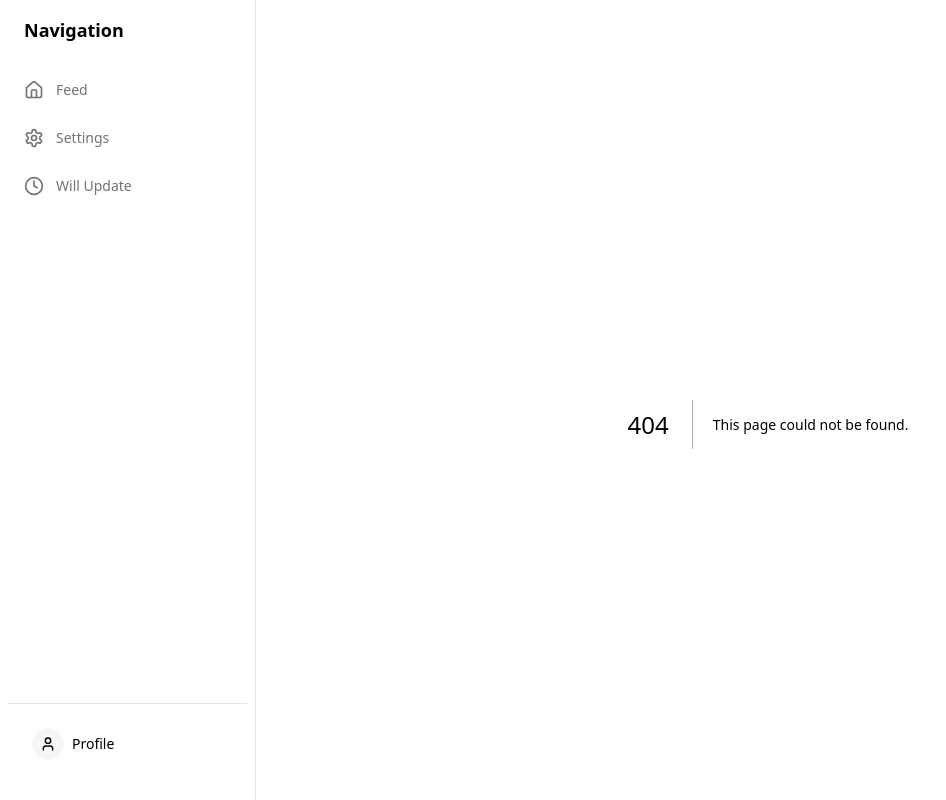
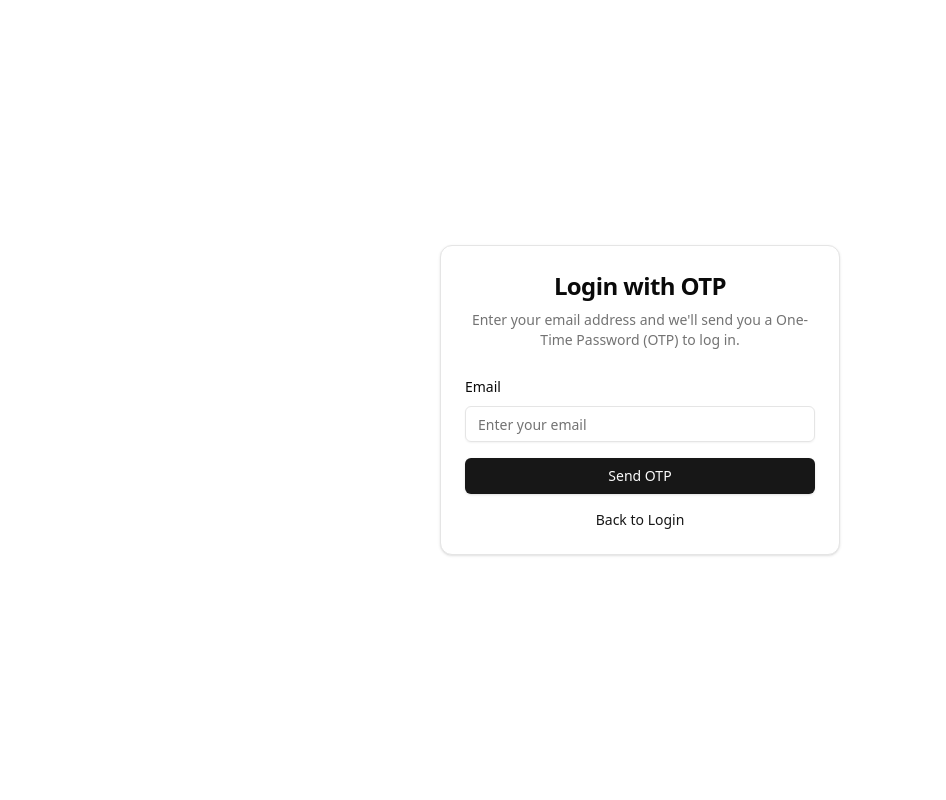
Before and after one commit to ericvu43/Social_Media_Frontend, a Next.js app: page /otp-login in a window 1280 px wide. Before the commit this address had no page. Shown: the whole page, without its empty margins (0-946 px from the left). Built offline with nearby package versions, Linux system fonts and the light colour scheme.

Commit message:
finished OTP and feed

```diff
--- a/src/app/feed/page.tsx
+++ b/src/app/feed/page.tsx
@@ -1,10 +1,49 @@
-import { Metadata } from "next";
+"use client";
 
-export const metadata: Metadata = {
-  title: "Feed",
-  description: "Your personalized feed",
+import React, { useEffect, useState } from "react";
+import { useRouter } from "next/navigation";
+import { Button } from "@/components/ui/button";
+import { Card } from "@/components/ui/card";
+
+const FeedPage = () => {
+  const router = useRouter();
+  const [isClient, setIsClient] = useState(false);
+
+  return (
+    <div className="container mx-auto px-4 py-8">
+      <div className="flex flex-col items-center text-center space-y-6">
+        <h1 className="text-4xl font-bold">Your Feed</h1>
+        <p className="text-lg text-muted-foreground">
+          Stay updated with the latest posts from your community.
+        </p>
+      </div>
+
+      {/* User Posts Section */}
+      <section className="mt-10">
+        <h2 className="text-2xl font-semibold mb-4">Latest Posts</h2>
+        <div className="grid grid-cols-1 md:grid-cols-2 lg:grid-cols-3 gap-6">
+          {/* Example post cards */}
+          <Card className="p-4 shadow-md">
+            <h3 className="text-lg font-bold">User123</h3>
+            <p className="text-sm text-muted-foreground">Just had an amazing trip to Japan! 🌸</p>
+          </Card>
+          <Card className="p-4 shadow-md">
+            <h3 className="text-lg font-bold">FoodLover</h3>
+            <p className="text-sm text-muted-foreground">Tried this new burger place 🍔🔥</p>
+          </Card>
+          <Card className="p-4 shadow-md">
+            <h3 className="text-lg font-bold">GamerX</h3>
+            <p className="text-sm text-muted-foreground">Who's hyped for the next-gen consoles? 🎮</p>
+          </Card>
+        </div>
+      </section>
+
+      {/* Footer */}
+      <footer className="mt-16 text-center text-sm text-muted-foreground">
+        © 2025 Social Media Service. All rights reserved.
+      </footer>
+    </div>
+  );
 };
 
-export default function FeedPage() {
-  return <div className="container max-w-screen-md py-8">Feed Page</div>;
-}
+export default FeedPage;
--- a/src/app/login/page.tsx
+++ b/src/app/login/page.tsx
@@ -118,6 +118,12 @@ const LoginPage = () => {
               >
                 Forgot password?
               </a>
+              <a
+                href="/otp-login"
+                className="text-sm text-primary hover:underline"
+              >
+                Login with OTP
+              </a>
             </div>
 
             <Button type="submit" className="w-full">
--- /dev/null
+++ b/src/app/otp-login/page.tsx
@@ -0,0 +1,112 @@
+"use client";
+
+import React from "react";
+import { useForm } from "react-hook-form";
+import { zodResolver } from "@hookform/resolvers/zod";
+import * as z from "zod";
+import { Card } from "@/components/ui/card";
+import { Button } from "@/components/ui/button";
+import {
+  Form,
+  FormControl,
+  FormField,
+  FormItem,
+  FormLabel,
+  FormMessage,
+} from "@/components/ui/form";
+
+const formSchema = z.object({
+  email: z.string().email("Please enter a valid email address"),
+});
+
+const OtpLoginPage = () => {
+  const [isSuccess, setIsSuccess] = React.useState(false);
+  const [successEmail, setSuccessEmail] = React.useState("");
+
+  const form = useForm<z.infer<typeof formSchema>>({
+    resolver: zodResolver(formSchema),
+    defaultValues: {
+      email: "",
+    },
+  });
+
+  const onSubmit = async (values: z.infer<typeof formSchema>) => {
+
+    console.log(values);
+
+    try {
+      const response = await fetch("/verify-otp", {
+        method: "POST",
+        headers: {
+          "Content-Type": "application/json",
+        },
+        body: JSON.stringify(values),
+      });
+
+      if (!response.ok) {
+        const errorData = await response.json();
+        throw new Error(errorData.error || "Failed to send OTP");
+      }
+
+      const data = await response.json();
+      console.log("OTP sent successfully:", data);
+      setSuccessEmail(values.email);
+      setIsSuccess(true);
+    } catch (error) {
+      console.error("Error sending OTP:", error);
+    }
+  };
+
+  return (
+    <div className="container flex h-screen w-screen flex-col items-center justify-center">
+      <Card className="w-[400px] p-6">
+        <div className="flex flex-col space-y-2 text-center mb-6">
+          <h1 className="text-2xl font-semibold tracking-tight">Login with OTP</h1>
+          <p className="text-sm text-muted-foreground">
+            Enter your email address and we&apos;ll send you a One-Time Password (OTP) to log in.
+          </p>
+        </div>
+
+        {isSuccess ? (
+          <div className="text-center text-green-600 mb-4">
+            Sent OTP to {successEmail}
+          </div>
+        ) : (
+          <Form {...form}>
+            <form onSubmit={form.handleSubmit(onSubmit)} className="space-y-4">
+              <FormField
+                control={form.control}
+                name="email"
+                render={({ field }) => (
+                  <FormItem>
+                    <FormLabel>Email</FormLabel>
+                    <FormControl>
+                      <input
+                        type="email"
+                        className="flex h-9 w-full rounded-md border border-input bg-transparent px-3 py-1 text-sm shadow-sm transition-colors file:border-0 file:bg-transparent file:text-sm file:font-medium placeholder:text-muted-foreground focus-visible:outline-none focus-visible:ring-1 focus-visible:ring-ring disabled:cursor-not-allowed disabled:opacity-50"
+                        placeholder="Enter your email"
+                        {...field}
+                      />
+                    </FormControl>
+                    <FormMessage />
+                  </FormItem>
+                )}
+              />
+              <Button type="submit" className="w-full">
+                Send OTP
+              </Button>
+            </form>
+          </Form>
+        )}
+
+        <div className="mt-4 text-center text-sm">
+          <a href="/login" className="text-primary hover:underline">
+            Back to Login
+          </a>
+        </div>
+      </Card>
+    </div>
+  );
+};
+
+export default OtpLoginPage;
--- a/src/components/client-layout.tsx
+++ b/src/components/client-layout.tsx
@@ -1,12 +1,12 @@
 "use client";
 
-import React from "react";
+import React, { useEffect, useState } from "react";
 import { usePathname } from "next/navigation";
 import { Sidebar } from "@/components/sidebar";
 import { MobileNav } from "@/components/mobile-nav";
 
 // Array of routes where we don't want to show the sidebar
-const publicRoutes = ["/login", "/signup", "/forgot-password"];
+const publicRoutes = ["/login", "/signup", "/forgot-password", "/otp-login"];
 
 interface ClientLayoutProps {
   children: React.ReactNode;
@@ -14,6 +14,8 @@ interface ClientLayoutProps {
 
 export function ClientLayout({ children }: ClientLayoutProps) {
   const pathname = usePathname();
+  const [isClient, setIsClient] = useState(false);
+
   const isPublicRoute = publicRoutes.includes(pathname);
 
   console.log("Current pathname:", pathname);
--- a/src/components/layout-wrapper.tsx
+++ b/src/components/layout-wrapper.tsx
@@ -6,7 +6,7 @@ import { Sidebar } from "@/components/sidebar";
 import { MobileNav } from "@/components/mobile-nav";
 
 // Array of routes where we don't want to show the sidebar
-const publicRoutes = ["/login", "/signup", "/forgot-password"];
+const publicRoutes = ["/login", "/signup", "/forgot-password", "/otp-login"];
 
 interface LayoutWrapperProps {
   children: React.ReactNode;
```
